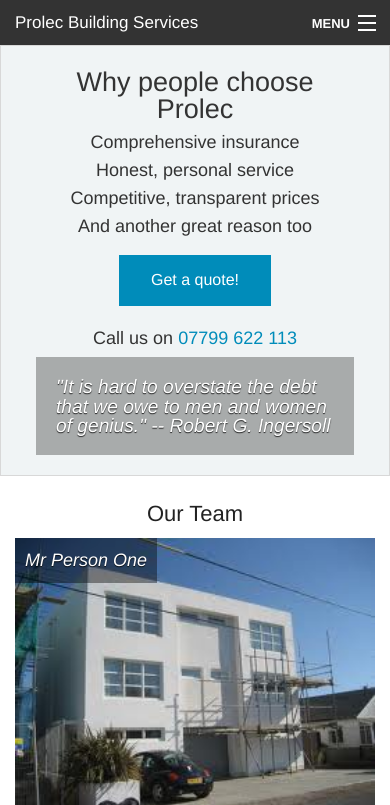
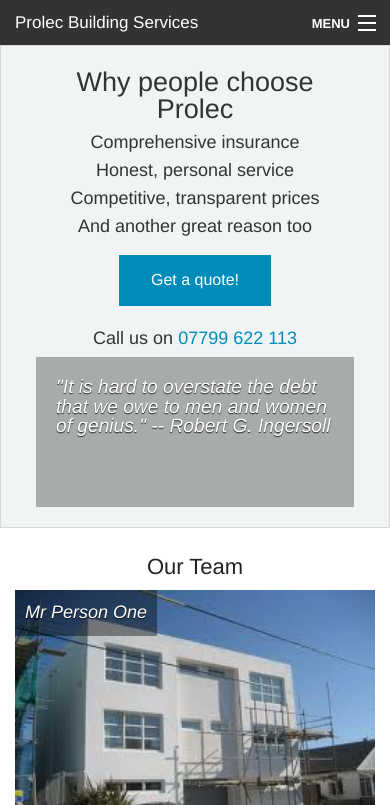
Before and after one commit to prolecbuildingservices/pbss, a plain HTML site: page index.html in a window 390 px wide. Shown: the top 805 px of the page. Drawn offline with nearby package versions, Linux system fonts and the light colour scheme; some packages are replaced by stand-ins of ours.

Commit message:
made the quote ticker fixed height so it doesn't jump around

```diff
--- a/css/styles.css
+++ b/css/styles.css
@@ -64,6 +64,7 @@ iframe {
     padding: 20px;
     text-shadow: 0 1px 1px rgba(0,0,0,0.8);
     color:#fff;
+    height:120px;
 }
 
 .carousel-caption {
@@ -86,4 +87,7 @@ and (max-width : 400px) {
         margin:0;
         display: none;
     }
+    .quote {
+        height : 150px;
+    }
 }
--- a/js/app.js
+++ b/js/app.js
@@ -75,7 +75,6 @@ prolec.directive('scrollTo', function(){
        '"A great many people think they are thinking when they are merely rearranging their prejudices." -- William James',
        '"All the people are so happy now, their heads are caving in. I\'m glad they are a snowman with protective rubber skin" -- They Might Be Giants',
        '"There is no distinctly American criminal class except Congress." -- Mark Twain',
-       '"...one of the main causes of the fall of the Roman Empire was that, lacking zero, they had no way to indicate successful termination of their C programs." -- Robert Firth',
        '"Most of us, when all is said and done, like what we like and make up reasons for it afterwards." -- Soren F. Petersen',
        '"The whole problem with the world is that fools and fanatics are always so certain of themselves, but wiser people so full of doubts." -- Bertrand Russell'
        ];
```
